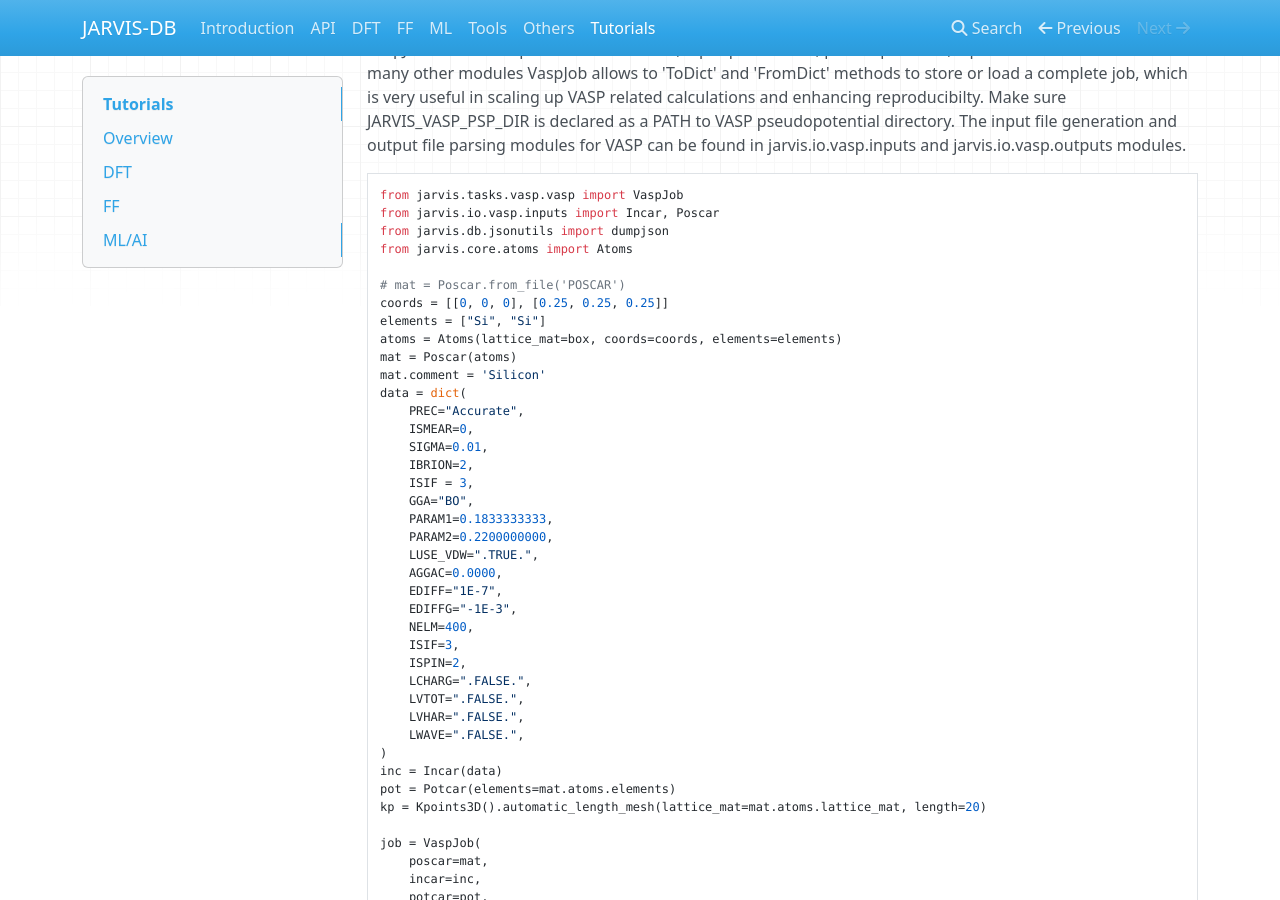
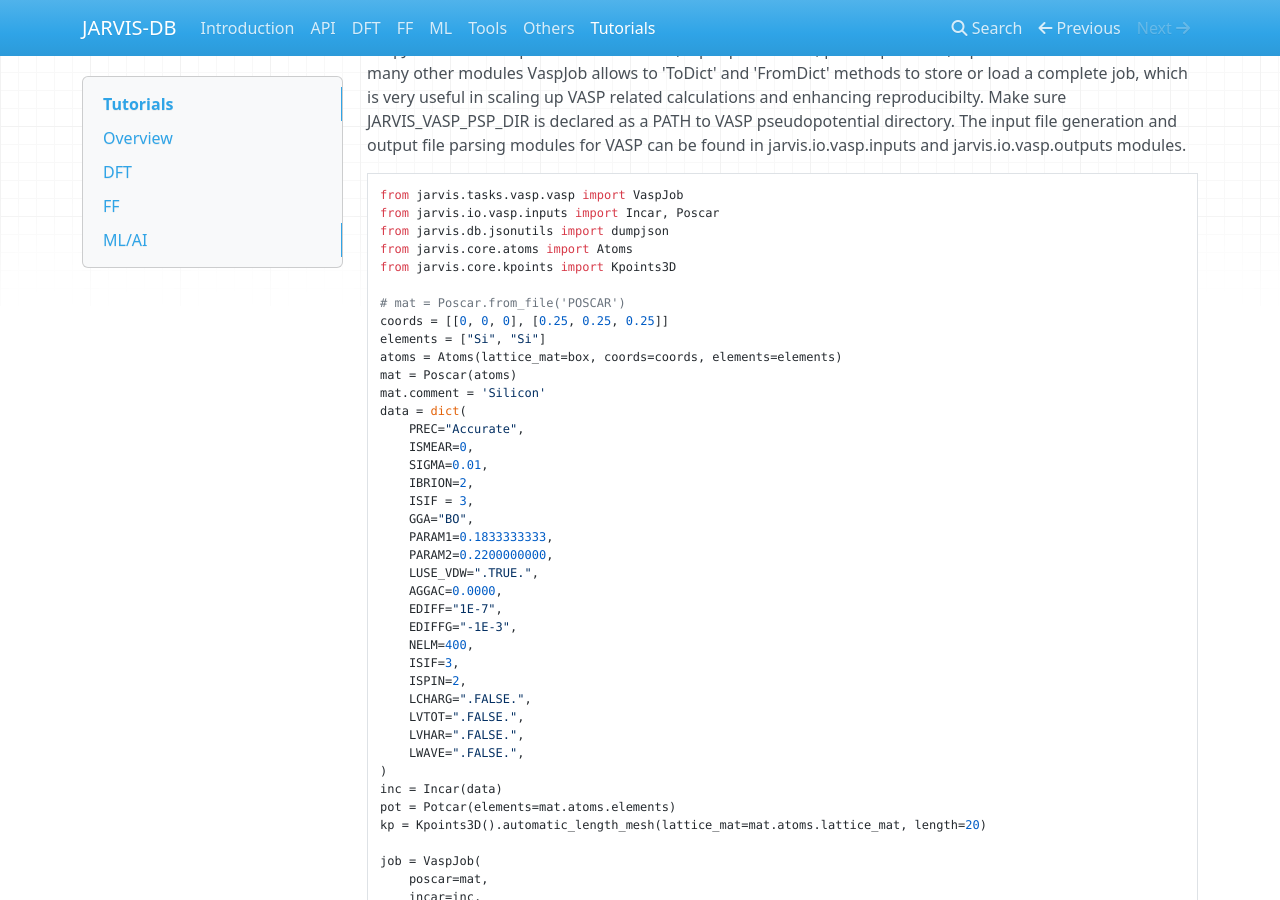
Before and after one commit to JARVIS-Materials-Design/dbdocs, an MkDocs documentation site: the page built from docs/tutorials.md, in a window 1280 px wide and 900 px high, scrolled down 344 px. Built offline with MkDocs 1.6.1, drawn with Linux system fonts in a browser that asks for light colours; nearby versions of some CDN libraries.

Commit message:
Update tutorials.md

```diff
--- a/docs/tutorials.md
+++ b/docs/tutorials.md
@@ -25,6 +25,7 @@ from jarvis.tasks.vasp.vasp import VaspJob
 from jarvis.io.vasp.inputs import Incar, Poscar
 from jarvis.db.jsonutils import dumpjson
 from jarvis.core.atoms import Atoms
+from jarvis.core.kpoints import Kpoints3D
 
 # mat = Poscar.from_file('POSCAR')
 coords = [[0, 0, 0], [0.25, 0.25, 0.25]]
```
